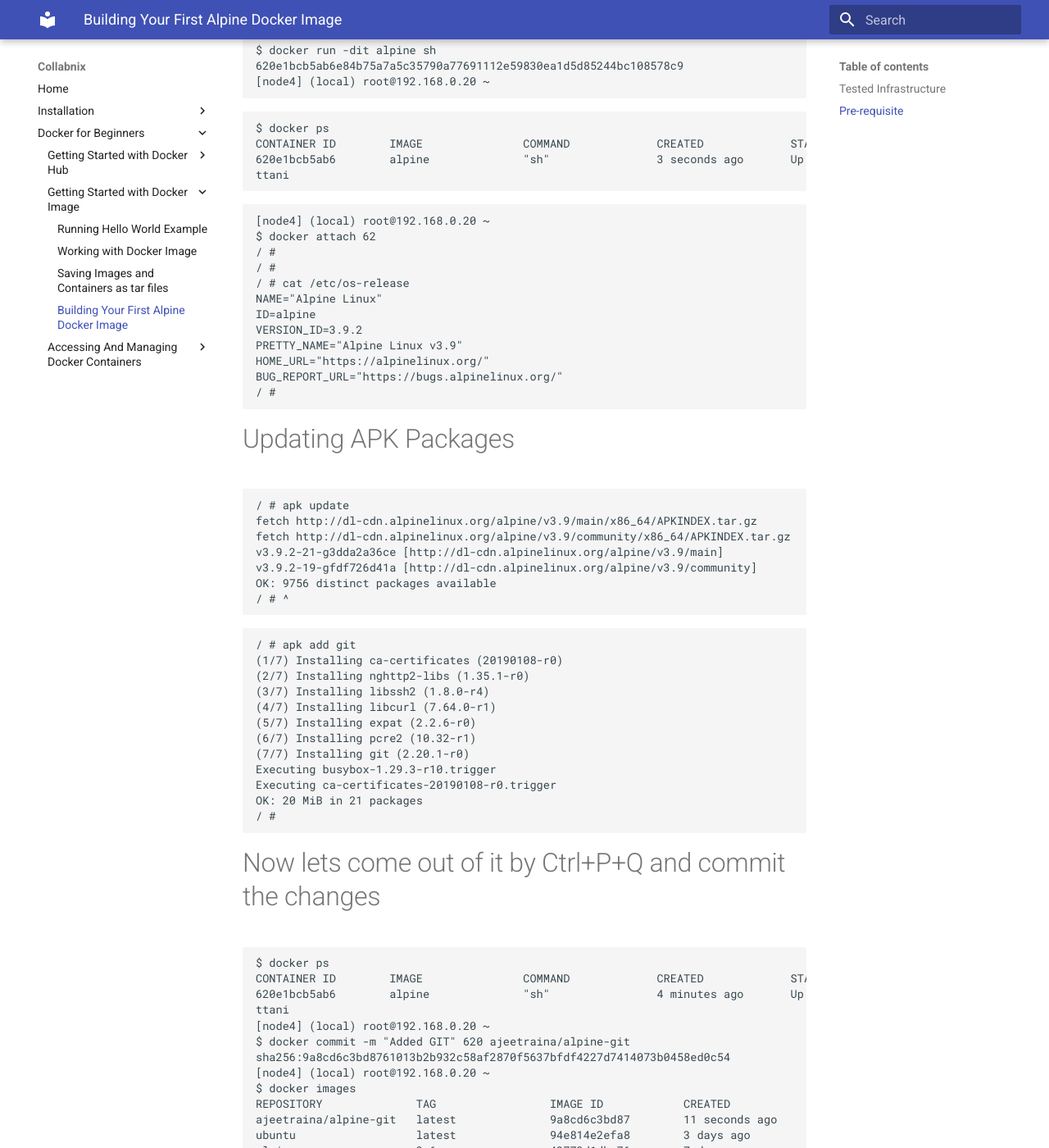
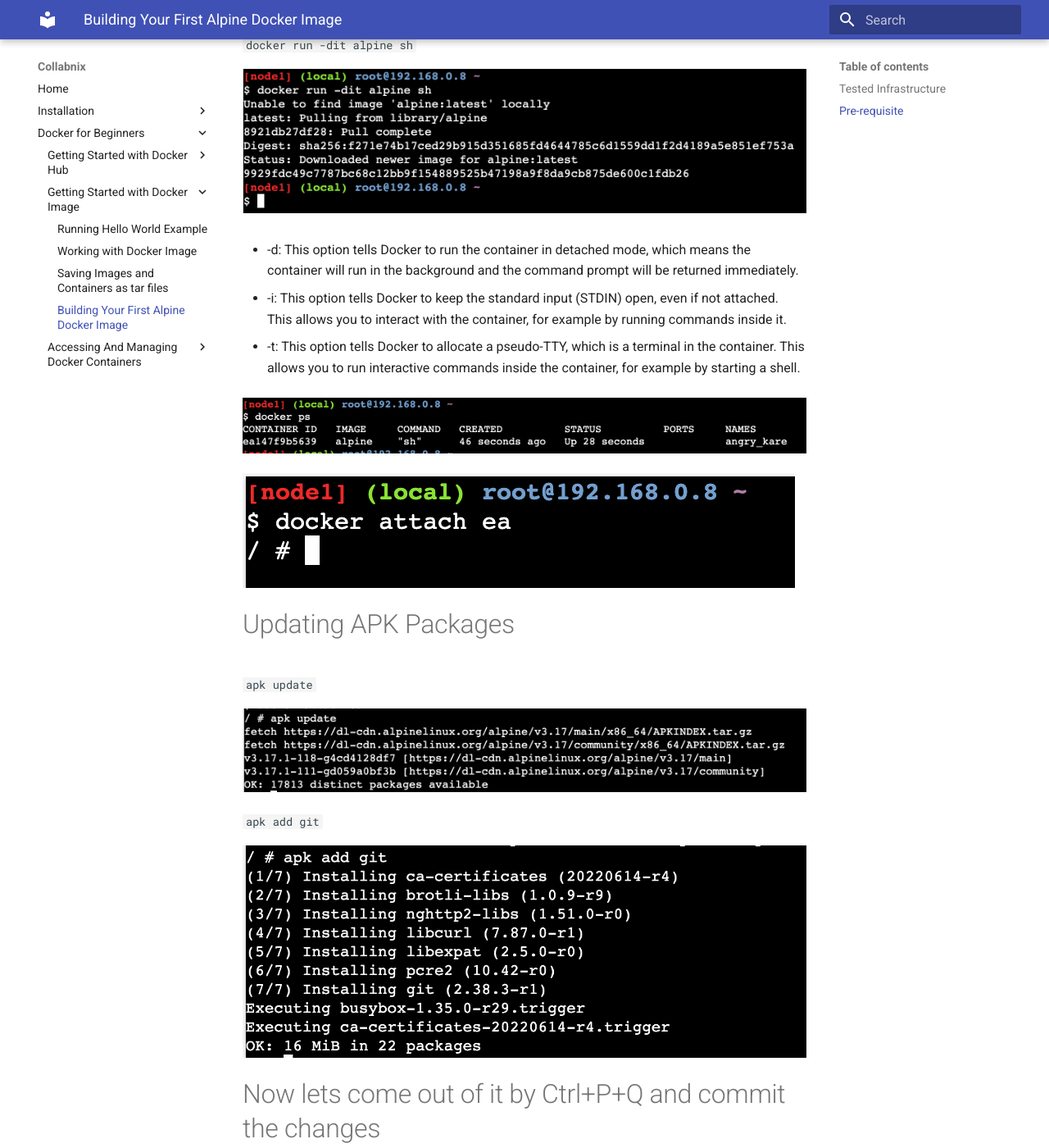
Before and after one commit to collabnix/docker, an MkDocs documentation site: the page built from docs/3_Docker-For-Beginners/2_Getting-Started-With-Docker-Image/building-first-alpine.md, in a window 1280 px wide and 1400 px high, scrolled down 512 px. Shown: the whole window at 82% size. Built offline with MkDocs 1.6.1 and Material for MkDocs 9.7.7, drawn with Linux system fonts in a browser that asks for light colours; some of the changed text lies outside the part shown.

Commit message:
changes to docs
Signed-off-by: ROHITH RAJU <rohithraju488@gmail.com>

````diff
--- a/docs/3_Docker-For-Beginners/2_Getting-Started-With-Docker-Image/building-first-alpine.md
+++ b/docs/3_Docker-For-Beginners/2_Getting-Started-With-Docker-Image/building-first-alpine.md
@@ -12,109 +12,51 @@ Create an account with [DockerHub](https://hub.docker.com/)
 
 Under this tutorial we will see how to build our own first alpine based Docker Image.
 
-```
-$ docker run -dit alpine sh
-620e1bcb5ab6e84b75a7a5c35790a77691112e59830ea1d5d85244bc108578c9
-[node4] (local) root@192.168.0.20 ~
-```
+`docker run -dit alpine sh`
 
-```
-$ docker ps
-CONTAINER ID        IMAGE               COMMAND             CREATED             STATUS              PORTS               NAMES
-620e1bcb5ab6        alpine              "sh"                3 seconds ago       Up 2 seconds                            keen_alba
-ttani
-```
+![alpine run](image/first-alpine-image/run_alpine.png)
 
-```
-[node4] (local) root@192.168.0.20 ~
-$ docker attach 62
-/ #
-/ #
-/ # cat /etc/os-release
-NAME="Alpine Linux"
-ID=alpine
-VERSION_ID=3.9.2
-PRETTY_NAME="Alpine Linux v3.9"
-HOME_URL="https://alpinelinux.org/"
-BUG_REPORT_URL="https://bugs.alpinelinux.org/"
-/ #
-```
+- -d: This option tells Docker to run the container in detached mode, which means the container will run in the background and the command prompt will be returned immediately.
+
+- -i: This option tells Docker to keep the standard input (STDIN) open, even if not attached. This allows you to interact with the container, for example by running commands inside it.
+
+- -t: This option tells Docker to allocate a pseudo-TTY, which is a terminal in the container. This allows you to run interactive commands inside the container, for example by starting a shell.
+
+![docker ps](image/first-alpine-image/docker_ps.png)
+
+![docker ps](image/first-alpine-image/attach.png)
 
 # Updating APK Packages
 
-```
-/ # apk update
-fetch http://dl-cdn.alpinelinux.org/alpine/v3.9/main/x86_64/APKINDEX.tar.gz
-fetch http://dl-cdn.alpinelinux.org/alpine/v3.9/community/x86_64/APKINDEX.tar.gz
-v3.9.2-21-g3dda2a36ce [http://dl-cdn.alpinelinux.org/alpine/v3.9/main]
-v3.9.2-19-gfdf726d41a [http://dl-cdn.alpinelinux.org/alpine/v3.9/community]
-OK: 9756 distinct packages available
-/ # ^
-```
+`apk update`
 
-```
-/ # apk add git
-(1/7) Installing ca-certificates (20190108-r0)
-(2/7) Installing nghttp2-libs (1.35.1-r0)
-(3/7) Installing libssh2 (1.8.0-r4)
-(4/7) Installing libcurl (7.64.0-r1)
-(5/7) Installing expat (2.2.6-r0)
-(6/7) Installing pcre2 (10.32-r1)
-(7/7) Installing git (2.20.1-r0)
-Executing busybox-1.29.3-r10.trigger
-Executing ca-certificates-20190108-r0.trigger
-OK: 20 MiB in 21 packages
-/ #
-```
+![apk update](image/first-alpine-image/apk_update.png)
+
+`apk add git`
+
+![apk update](image/first-alpine-image/add_git.png)
 
 # Now lets come out of it by Ctrl+P+Q and commit the changes
 
-```
-$ docker ps
-CONTAINER ID        IMAGE               COMMAND             CREATED             STATUS              PORTS               NAMES
-620e1bcb5ab6        alpine              "sh"                4 minutes ago       Up 4 minutes                            keen_alba
-ttani
-[node4] (local) root@192.168.0.20 ~
-$ docker commit -m "Added GIT" 620 ajeetraina/alpine-git
-sha256:9a8cd6c3bd8761013b2b932c58af2870f5637bfdf4227d7414073b0458ed0c54
-[node4] (local) root@192.168.0.20 ~
-$ docker images
-REPOSITORY              TAG                 IMAGE ID            CREATED             SIZE
-ajeetraina/alpine-git   latest              9a8cd6c3bd87        11 seconds ago      31.2MB
-ubuntu                  latest              94e814e2efa8        3 days ago          88.9MB
-alpine                  3.6                 43773d1dba76        7 days ago          4.03MB
-alpine                  3.7                 6d1ef012b567        7 days ago          4.21MB
-alpine                  3.8                 dac705114996        7 days ago          4.41MB
-alpine                  3.9                 5cb3aa00f899        7 days ago          5.53MB
-alpine                  latest              5cb3aa00f899        7 days ago          5.53MB
-```
+`docker commit -m "Added GIT" 620 ajeetraina/alpine-git`
+
+![commit](image/first-alpine-image/commit.png)
+
+`docker images`
+
+![images](image/first-alpine-image/images.png)
 
 There you see a new image just created.
 
 # Time to tag the image
 
-```
-$ docker tag --help
+`docker tag --help`
 
-Usage:  docker tag SOURCE_IMAGE[:TAG] TARGET_IMAGE[:TAG]
+![images](image/first-alpine-image/tag_help.png)
 
-Create a tag TARGET_IMAGE that refers to SOURCE_IMAGE
-[node4] (local) root@192.168.0.20 ~
-$ docker tag ajeetraina/alpine-git:latest ajeetraina/alpine-git:1.0
-```
+`docker tag ajeetraina/alpine-git:latest ajeetraina/alpine-git:1.0`
 
-```
-$ docker images
-REPOSITORY              TAG                 IMAGE ID            CREATED             SIZE
-ajeetraina/alpine-git   1.0                 9a8cd6c3bd87        2 minutes ago       31.2MB
-ajeetraina/alpine-git   latest              9a8cd6c3bd87        2 minutes ago       31.2MB
-ubuntu                  latest              94e814e2efa8        3 days ago          88.9MB
-alpine                  3.6                 43773d1dba76        7 days ago          4.03MB
-alpine                  3.7                 6d1ef012b567        7 days ago          4.21MB
-alpine                  3.8                 dac705114996        7 days ago          4.41MB
-alpine                  3.9                 5cb3aa00f899        7 days ago          5.53MB
-alpine                  latest              5cb3aa00f899        7 days ago          5.53MB
-```
+![images](image/first-alpine-image/tag.png)
 
 # Pushing it to DockerHub
 
````
Also changed, not shown: docs/3_Docker-For-Beginners/2_Getting-Started-With-Docker-Image/saving-images-and-containers.md (+19 -48 lines), docs/3_Docker-For-Beginners/2_Getting-Started-With-Docker-Image/image/first-alpine-image/add_git.png (added), docs/3_Docker-For-Beginners/2_Getting-Started-With-Docker-Image/image/first-alpine-image/apk_update.png (added), docs/3_Docker-For-Beginners/2_Getting-Started-With-Docker-Image/image/first-alpine-image/attach.png (added), docs/3_Docker-For-Beginners/2_Getting-Started-With-Docker-Image/image/first-alpine-image/commit.png (added), docs/3_Docker-For-Beginners/2_Getting-Started-With-Docker-Image/image/first-alpine-image/docker_ps.png (added), docs/3_Docker-For-Beginners/2_Getting-Started-With-Docker-Image/image/first-alpine-image/images.png (added), docs/3_Docker-For-Beginners/2_Getting-Started-With-Docker-Image/image/first-alpine-image/run_alpine.png (added), docs/3_Docker-For-Beginners/2_Getting-Started-With-Docker-Image/image/first-alpine-image/tag.png (added), docs/3_Docker-For-Beginners/2_Getting-Started-With-Docker-Image/image/first-alpine-image/tag_help.png (added), docs/3_Docker-For-Beginners/2_Getting-Started-With-Docker-Image/image/saving-img-containers/docker_images.png (added), docs/3_Docker-For-Beginners/2_Getting-Started-With-Docker-Image/image/saving-img-containers/docker_images_end.png (added), docs/3_Docker-For-Beginners/2_Getting-Started-With-Docker-Image/image/saving-img-containers/export.png (added), docs/3_Docker-For-Beginners/2_Getting-Started-With-Docker-Image/image/saving-img-containers/import.png (added), 4 more files.
